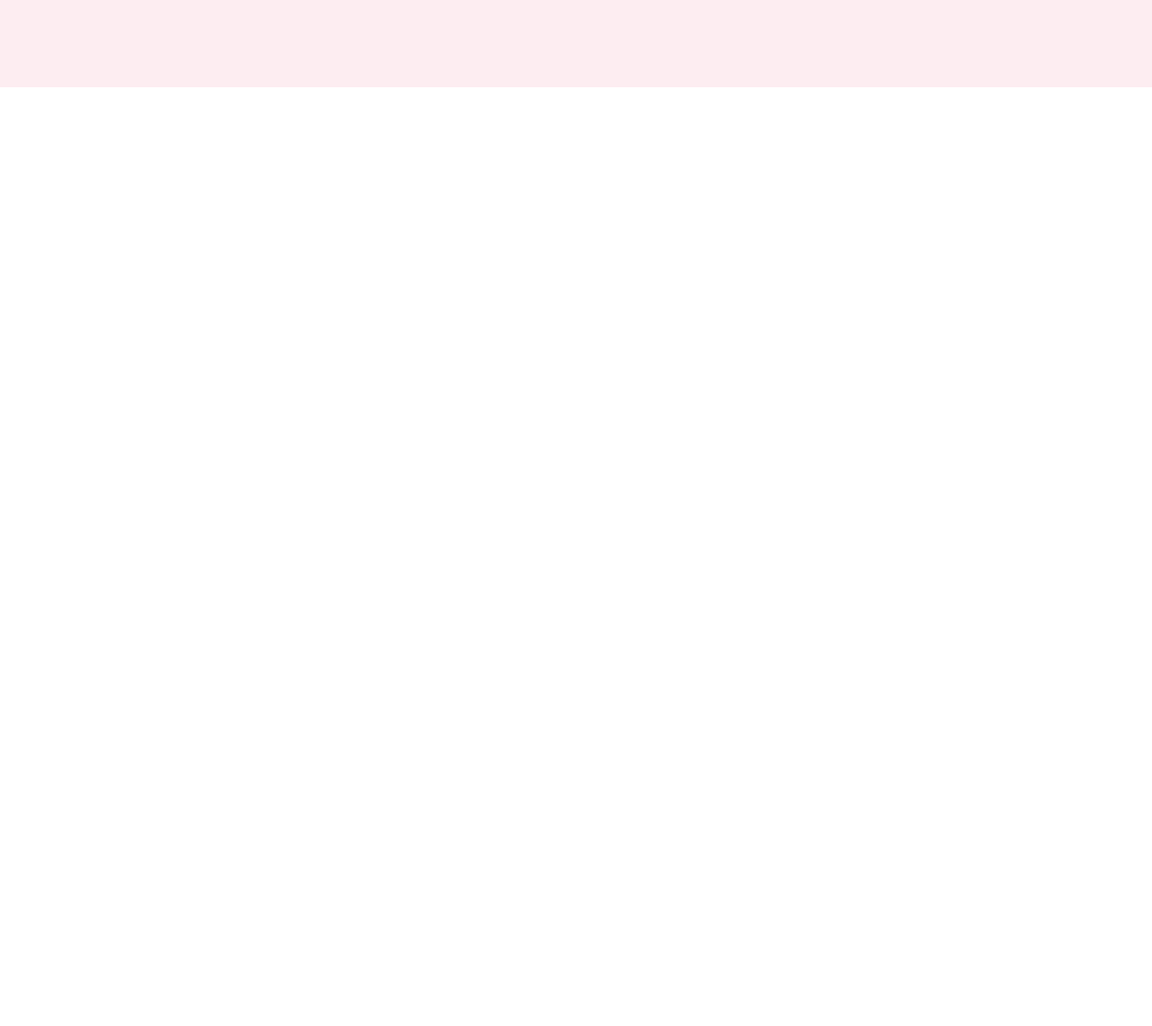
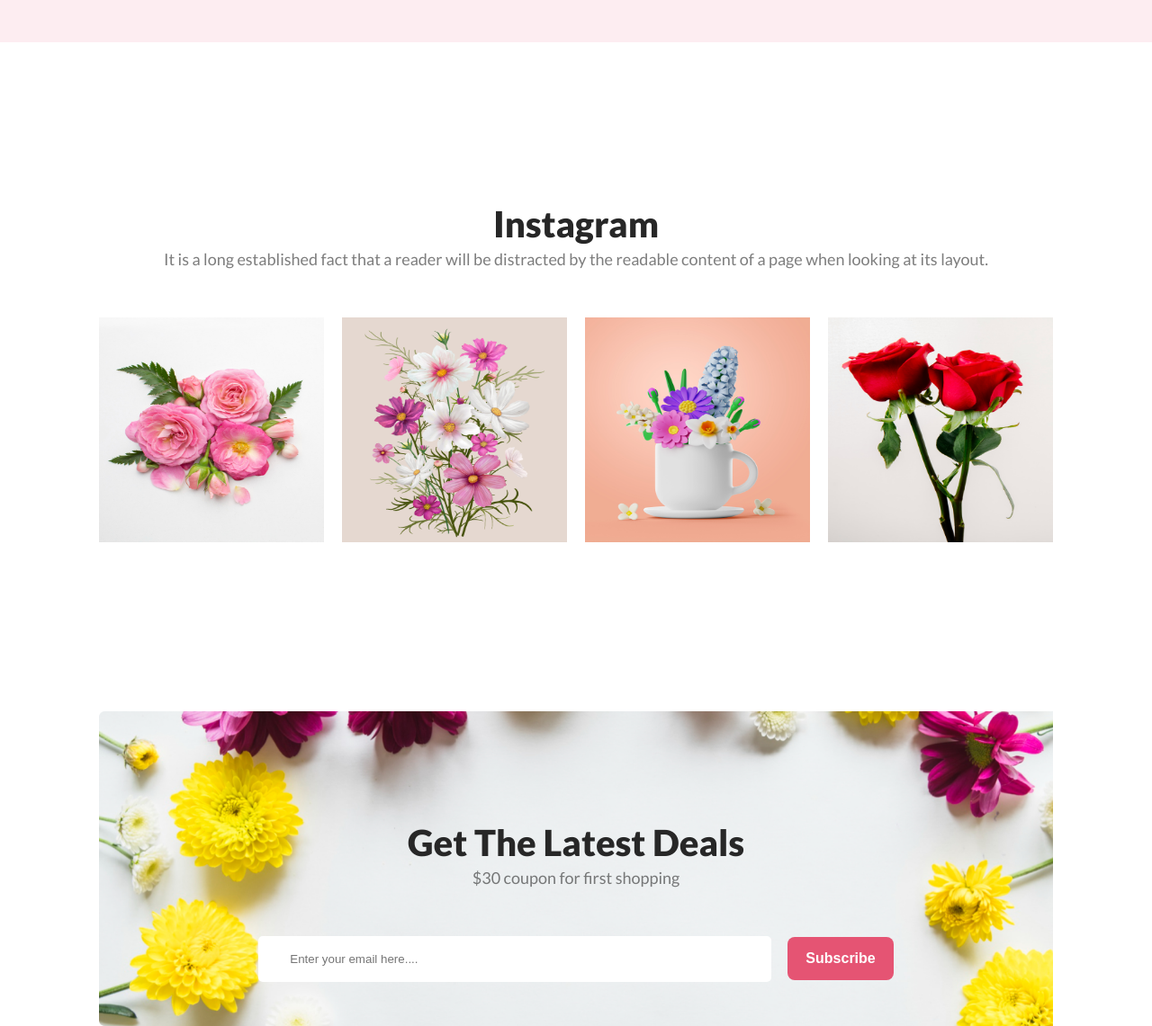
Before and after one commit to nafiulkabirbd/flower-shop, a plain HTML site: page index.html in a window 1280 px wide. Shown: the part 2371-3512 px from the top of the page at 90% size. Before the commit the page ends 2646 px from the top, so only its background shows below. Drawn offline with Linux system fonts and the light colour scheme.

Commit message:
newsletter added

```diff
--- a/css/style.css
+++ b/css/style.css
@@ -91,13 +91,13 @@
 
 .flower-box {
     width: 350px;
-    height: 350px;
+    height: 300px;
     border-radius: 50% 50% 0px 0px;
     padding: 60px 30px 0px 30px;
     margin-bottom: 10px;
 }
 
-.flower-box img {
+.flower-box-img {
     width: 150px;
     height: 200px;
 }
@@ -121,7 +121,7 @@
     font-weight: 700;
     line-height: 35px;
     text-decoration-line: underline;
-    margin-top: 180px;
+    margin-top: 120px;
 }
 
 
@@ -203,3 +203,71 @@
 
 
 /* hot deal style end */
+
+/* instagram style start */
+
+.box-img {
+    width: 250px;
+    height: 250px;
+}
+
+.flower-container-pro {
+    width: 1000px;
+    display: flex;
+    justify-content: center;
+    margin-top: 48px;
+    gap: 20px;
+    margin: 50px auto;
+}
+
+.flower-box-pro {
+    width: 350px;
+    height: 300px;
+    margin-bottom: 10px;
+}
+
+/* instagram style end */
+
+/* newsletter style start */
+
+.newsletter-section {
+    width: 1000px;
+    height: 350px;
+    background-image: url('../flower-asset/Rectangle\ 9.png');
+    background-repeat: no-repeat;
+    background-size: cover;
+    margin: 0 auto;
+    padding: 0px 30px;
+}
+
+.newsletter-info {
+    padding-top: 122px;
+}
+
+.form-box {
+    margin-top: 50px;
+    text-align: center;
+}
+
+.form-box input[type="email"] {
+    margin-bottom: 25px;
+    padding: 18px 35px;
+    color: #757575;
+    border-radius: 5px;
+    background-color: #FFF;
+    border: 0;
+    width: 50%;
+}
+
+.form-box input[type="submit"] {
+    background-color: #E55473;
+    border-radius: 8px;
+    border: 0px;
+    color: white;
+    font-size: 16px;
+    font-weight: 700;
+    padding: 15px 20px;
+    margin-left: 15px;
+}
+
+/* newsletter style end */
--- a/index.html
+++ b/index.html
@@ -53,17 +53,17 @@
 
             <div class="flower-container">
                 <div id="flower-box-1" class="flower-box">
-                    <img src="flower-asset/pngwing 6.png" alt="flower-pink">
+                    <img class="flower-box-img" src="flower-asset/pngwing 6.png" alt="flower-pink">
                     <p class="flower-title">Pink Flower Tree</p>
                 </div>
 
                 <div id="flower-box-2" class="flower-box">
-                    <img src="flower-asset/pngwing 5.png" alt="flower-stick">
+                    <img class="flower-box-img" src="flower-asset/pngwing 5.png" alt="flower-stick">
                     <p class="flower-title">Pink Flower Tree</p>
                 </div>
 
                 <div id="flower-box-3" class="flower-box">
-                    <img src="flower-asset/pngwing 7.png" alt="flower-yellow">
+                    <img class="flower-box-img" src="flower-asset/pngwing 7.png" alt="flower-yellow">
                     <p class="flower-title">Pink Flower Tree</p>
                 </div>
             </div>
@@ -106,6 +106,52 @@
         </section>
 
         <!-- hot deal section end -->
+
+        <!-- instagram section start -->
+
+        <section class="featured-flower">
+            <h3 class="section-title">Instagram</h3>
+            <p class="section-description">It is a long established fact that a reader will be distracted by the
+                readable content of a page when looking at its layout.</p>
+
+            <div class="flower-container-pro">
+                <div class="flower-box-pro">
+                    <img class="box-img" src="flower-asset/Flower 01.png" alt="flower-pink">
+                </div>
+
+                <div class="flower-box-pro">
+                    <img class="box-img" src="flower-asset/Rectangle 4.png" alt="flower-stick">
+                </div>
+
+                <div class="flower-box-pro">
+                    <img class="box-img" src="flower-asset/Rectangle 5.png" alt="flower-yellow">
+                </div>
+
+                <div class="flower-box-pro">
+                    <img class="box-img" src="flower-asset/Rectangle 6.png" alt="flower-yellow">
+                </div>
+            </div>
+        </section>
+
+        <!-- instagram section end -->
+
+        <!-- newsletter section start -->
+
+        <section class="newsletter-section">
+            <div class="newsletter-info">
+                <h1 class="section-title">Get The Latest Deals</h1>
+                <p class="section-description">$30 coupon for first shopping</p>
+            </div>
+
+            <div>
+                <form action="" class="form-box">
+                    <input type="email" name="email" id="email" placeholder="Enter your email here....">
+                    <input type="submit" value="Subscribe">
+                </form>
+            </div>
+        </section>
+        <!-- newsletter section end -->
+
     </main>
     <footer></footer>
 </body>
```
